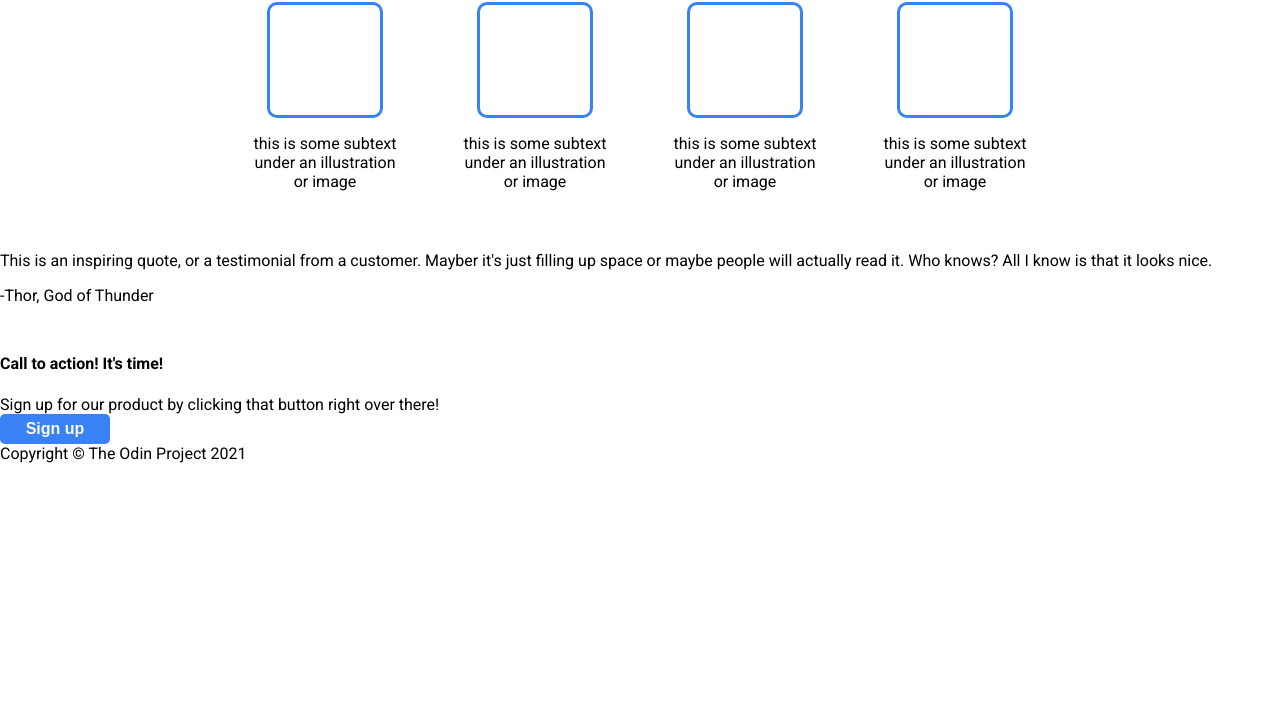
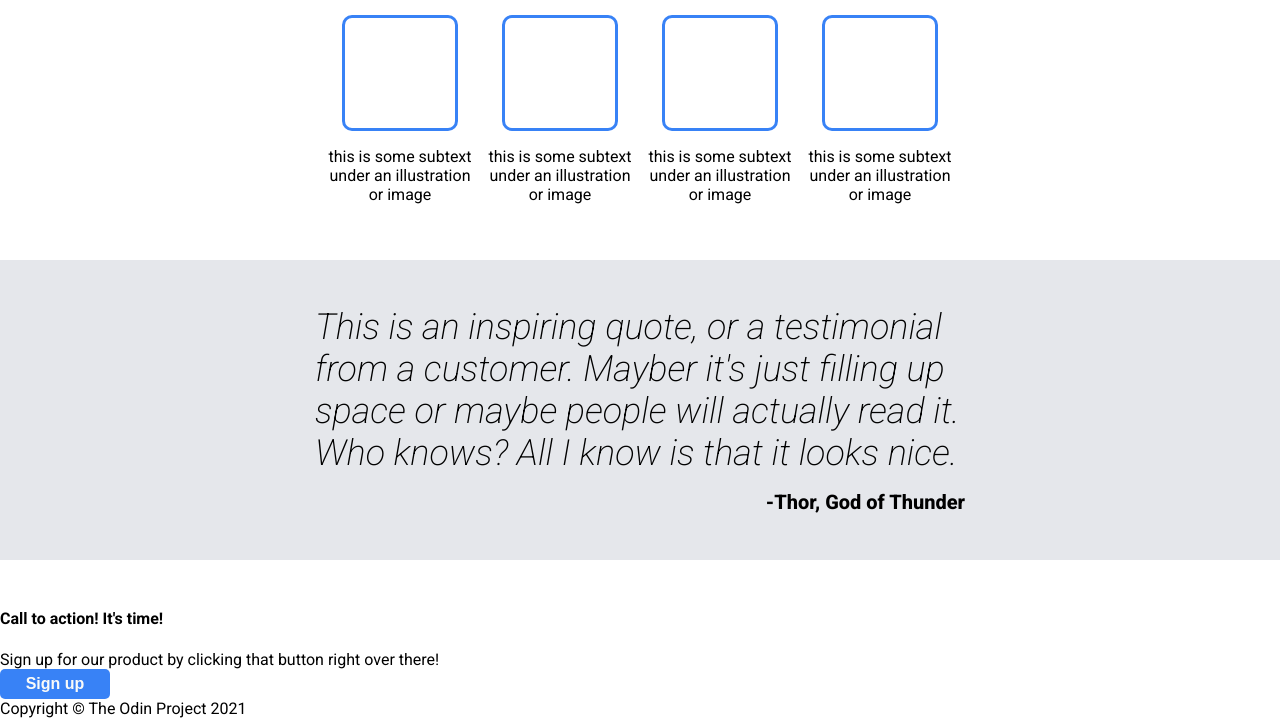
Before and after one commit to Empth/odin-landing-page, a plain HTML site: page index.html in a window 1280 px wide. Shown: the part 528-1246 px from the top of the page. Before the commit the page ends 991 px from the top, so only its background shows below. Drawn offline with Linux system fonts and the light colour scheme.

Commit message:
Finish third section

```diff
--- a/index.html
+++ b/index.html
@@ -46,8 +46,10 @@
         </div>
 
         <div class="third-content">
-            <div><p>This is an inspiring quote, or a testimonial from a customer. Mayber it's just filling up space or maybe people will actually read it. Who knows? All I know is that it looks nice.</p></div>
-            <div>-Thor, God of Thunder</div>
+            <div class="boundary">
+                <p class="quote">This is an inspiring quote, or a testimonial from a customer. Mayber it's just filling up space or maybe people will actually read it. Who knows? All I know is that it looks nice.</p>
+                <p class="author">-Thor, God of Thunder</p>
+            </div>
         </div>
         <div class="fourth-content">
             <div><h4>Call to action! It's time!</h4></div>
--- a/style.css
+++ b/style.css
@@ -100,6 +100,8 @@ button, button a{
     flex-direction: column;
     align-items: center;
     gap: 28px;
+    height: 300px;
+    justify-content: center;
 }
 
 h2 {
@@ -113,13 +115,13 @@ h2 {
 
 .image-set {
     display: flex;
-    gap: 30px;
+    gap: 10px;
 }
 
 .item {
     display: flex;
     flex-direction: column;
-    width: 180px;
+    width: 150px;
     align-items: center;
 }
 
@@ -134,3 +136,32 @@ h2 {
     text-align: center;
     width: 150px;
 }
+
+.third-content {
+    background-color: #E5E7EB;
+    height: 300px;
+}
+
+.third-content .boundary {
+    display: flex;
+    flex-direction: column;
+    width: 650px;
+    height: 300px;
+    margin: 0 auto;
+    justify-content: center;
+    gap: 16px;
+}
+
+.third-content .boundary .quote{
+    font-size: 36px;
+    font-style: italic;
+    font-weight: 250;
+    margin: 0;
+}
+
+.third-content .boundary .author{
+    font-size: 20px;
+    font-weight: 800;
+    align-self: flex-end;
+    margin: 0;
+}
```
